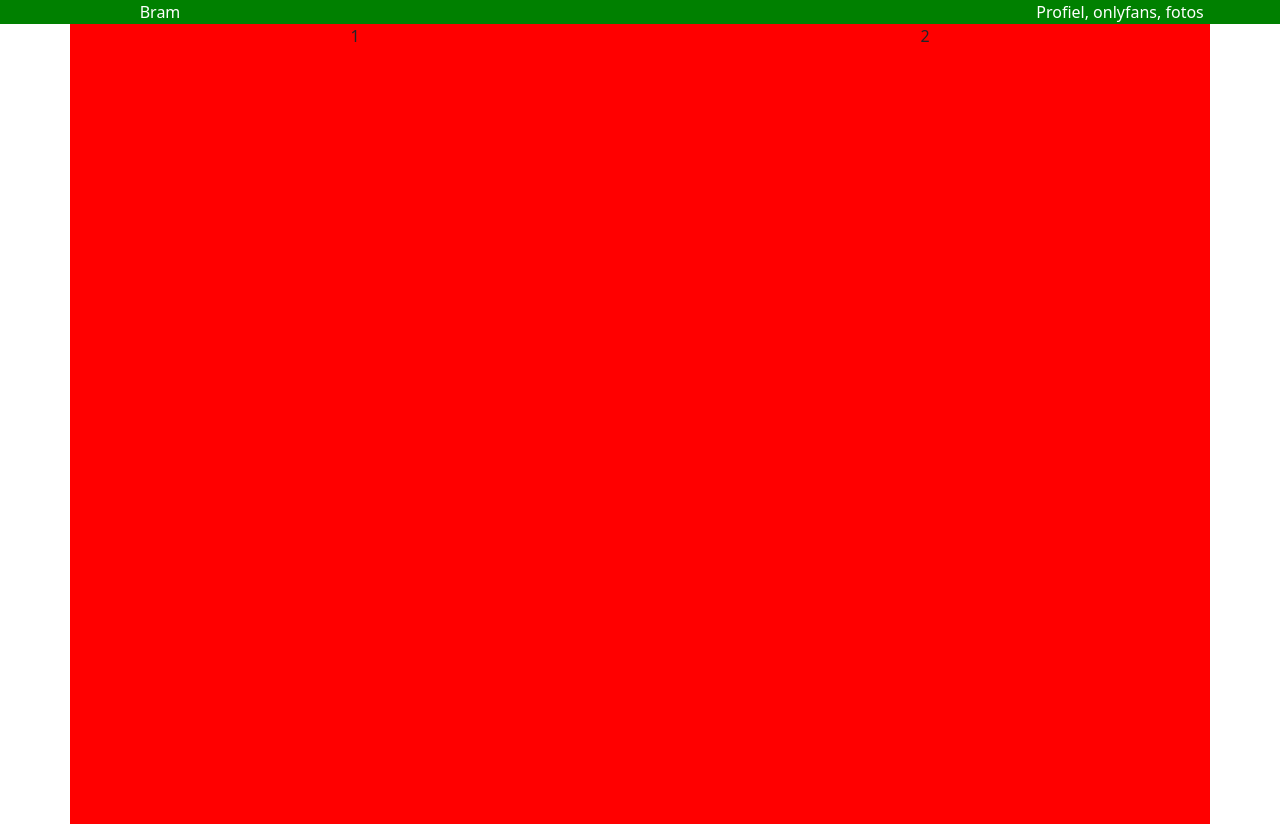
After one commit to finnhet/praatplaat, a PHP site: page /bram.php in a window 1280 px wide. The commit adds this page. Run offline with PHP 8.4, Linux system fonts and the light colour scheme.

Commit message:
wip index.php (bootstrap)

```diff
--- /dev/null
+++ b/bram.php
@@ -0,0 +1,38 @@
+<!DOCTYPE html>
+<html lang="en">
+<head>
+    <meta charset="UTF-8">
+    <meta name="viewport" content="width=device-width, initial-scale=1.0">
+    <title>Praatplaat</title>
+
+    <link href="https://cdn.jsdelivr.net/npm/bootstrap@5.3.3/dist/css/bootstrap.min.css" rel="stylesheet" integrity="sha384-QWTKZyjpPEjISv5WaRU9OFeRpok6YctnYmDr5pNlyT2bRjXh0JMhjY6hW+ALEwIH" crossorigin="anonymous">
+    <script src="https://cdn.jsdelivr.net/npm/bootstrap@5.3.3/dist/js/bootstrap.bundle.min.js" integrity="sha384-YvpcrYf0tY3lHB60NNkmXc5s9fDVZLESaAA55NDzOxhy9GkcIdslK1eN7N6jIeHz" crossorigin="anonymous"></script>
+    <style>
+        .header{
+            background-color: green;
+            color: white;
+        }
+
+        .body{
+            background-color: red;
+            height: 100vh;
+        }
+    </style>
+</head>
+    <body>
+<div class="container-fluid header">
+    <div class="row text-center">
+        <div class="col-12 col-md-3">Bram</div>
+        <div class="col-6"></div>
+        <div class="col-12 col-md-3">Profiel, onlyfans, fotos</div>
+    </div>
+</div>
+
+    <div class="container body">
+        <div class="row text-center">
+            <div class="col-12 col-md-6">1</div>
+            <div class="col-12 col-md-6">2</div>
+        </div>
+    </div>
+</body>
+</html>
--- a/paginas/index.php
+++ b/paginas/index.php
@@ -8,6 +8,8 @@
     include '../db.php';
     include '../extra/header.php'
     ?>
+    <link href="https://cdn.jsdelivr.net/npm/bootstrap@5.3.3/dist/css/bootstrap.min.css" rel="stylesheet" integrity="sha384-QWTKZyjpPEjISv5WaRU9OFeRpok6YctnYmDr5pNlyT2bRjXh0JMhjY6hW+ALEwIH" crossorigin="anonymous">
+    <script src="https://cdn.jsdelivr.net/npm/bootstrap@5.3.3/dist/js/bootstrap.bundle.min.js" integrity="sha384-YvpcrYf0tY3lHB60NNkmXc5s9fDVZLESaAA55NDzOxhy9GkcIdslK1eN7N6jIeHz" crossorigin="anonymous"></script>
     <style>
         body {
             font-family: Arial, sans-serif;
@@ -27,7 +29,6 @@
             grid-gap: 20px;
         }
         h1 {
-            text-align: center;
             color: #333;
         }
         p {
```
